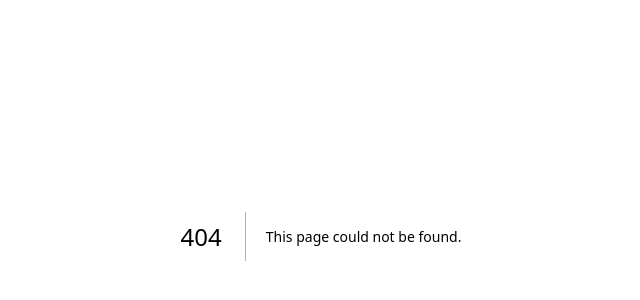
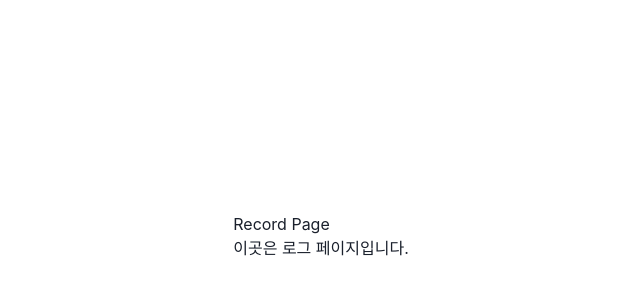
Before and after one commit to KNU-team-kim/capstone-design-fe, a Next.js app: page /record in a window 1280 px wide. Before the commit this address had no page. Shown: the part 164-464 px from the top of the page, without its empty margins (319-959 px from the left). Built offline with nearby package versions, Linux system fonts and the light colour scheme.

Commit message:
refactor: 페이지 명 progress -> record

```diff
--- a/app/progress/page.tsx
+++ b/app/record/page.tsx
@@ -1,7 +1,7 @@
-export default function ProgressPage() {
+export default function RecordPage() {
   return (
     <main>
-      <h1>Progress Page</h1>
+      <h1>Record Page</h1>
       <p>이곳은 로그 페이지입니다.</p>
     </main>
   )
```
